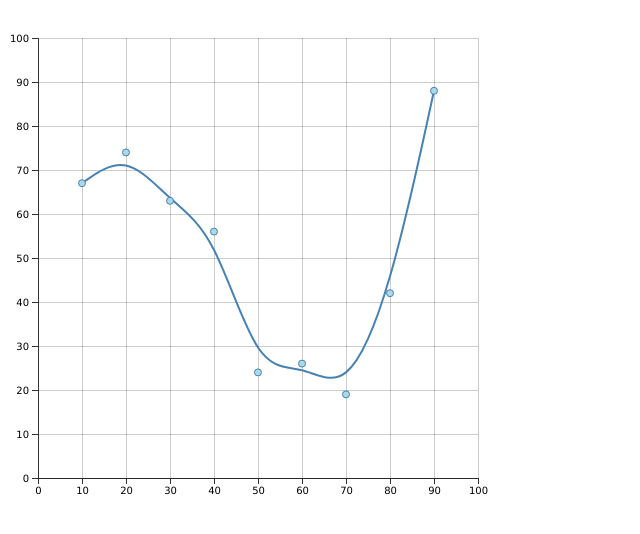
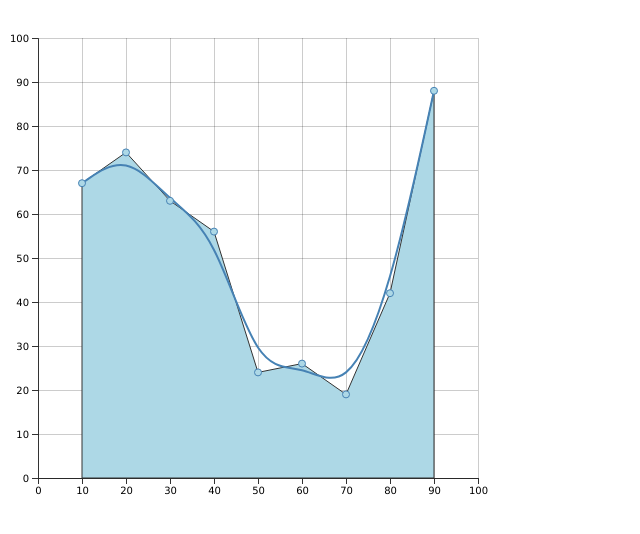
Before and after one commit to NobbsNobby/d3, a plain HTML site: page index.html in a window 1280 px wide. Shown: the whole page, without its empty margins (0-640 px from the left). Drawn offline with nearby package versions, Linux system fonts and the light colour scheme.

Commit message:
add area

```diff
--- a/index.html
+++ b/index.html
@@ -103,12 +103,21 @@
         .y(d => d.y)
         .curve(d3.curveBasis);
 
+    // функция, создающая область
+    let area = d3.area()
+        .x(function(d) { return d.x; })
+        .y0(height - margin)
+        .y1(function(d) { return d.y; });
     // добавляем путь
-    let g = svg.append("g").append("path")
+    let g = svg.append("g");
+    g.append("path")
+        .attr("d", area(data))
+        .style("fill", "lightblue");
+
+    g.append("path")
         .attr("d", line(data))
         .style("stroke", "steelblue")
         .style("stroke-width", 2);
-
     // добавляем отметки к точкам
     svg.selectAll(".dot")
         .data(rawData)
```
Also changed, not shown: 1 other file.
